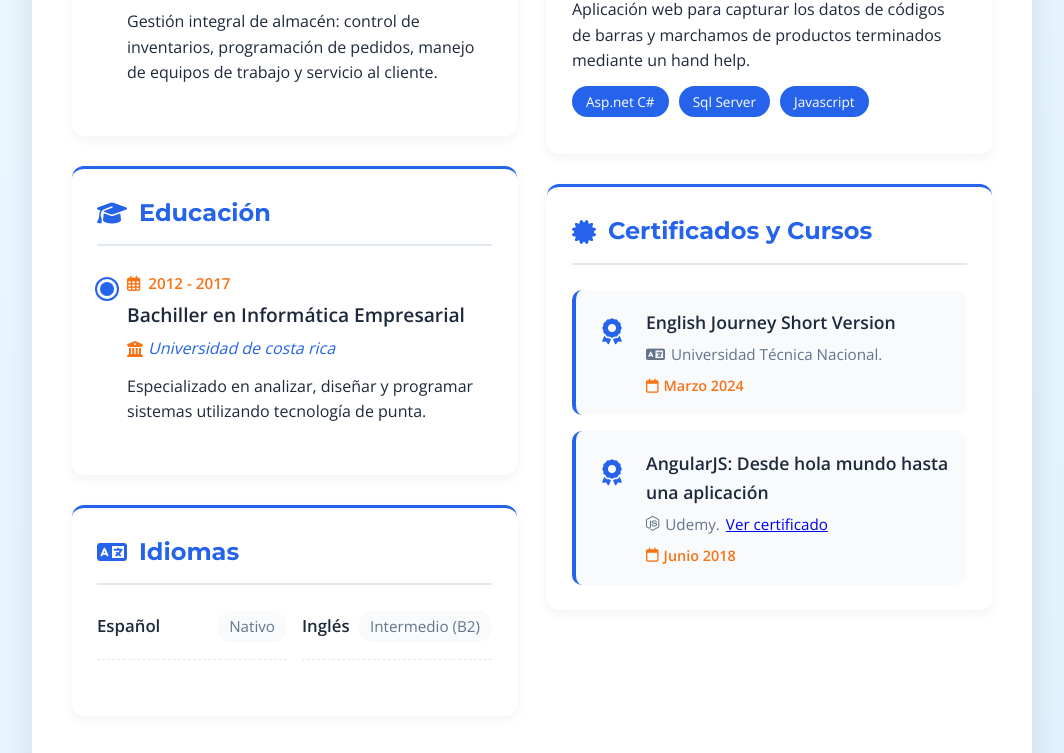
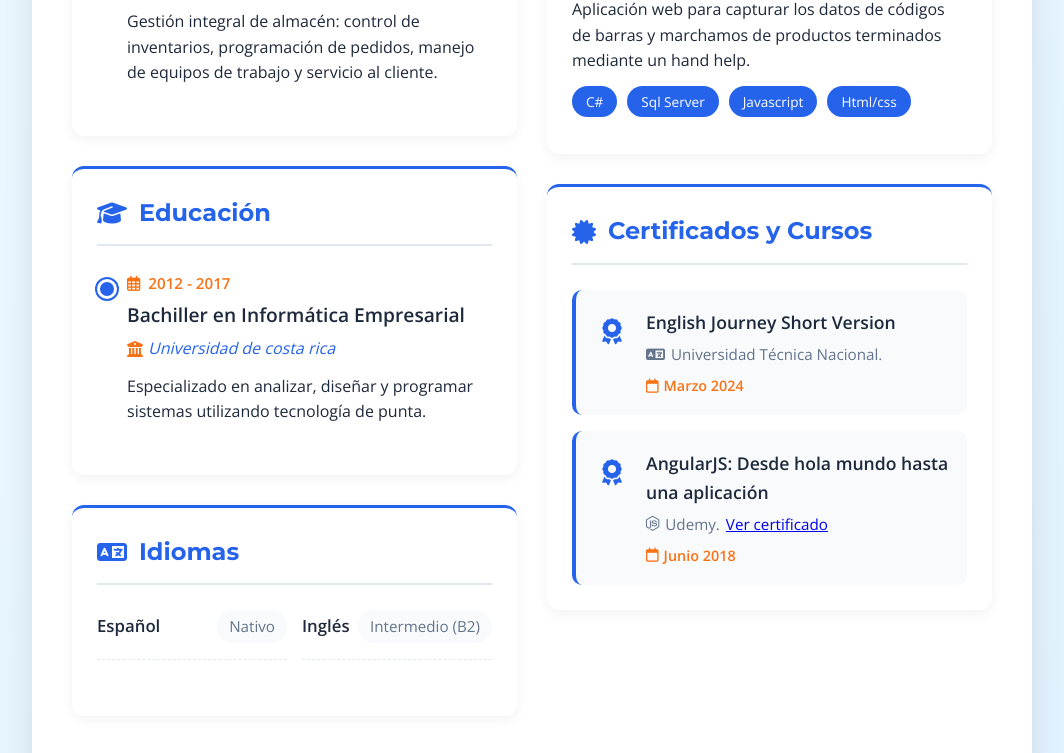
Before and after one commit to lcampos83/LuisCampos.github.io, a plain HTML site: page index.html in a window 1280 px wide. Shown: the part 1182-1935 px from the top of the page, without its empty margins (108-1172 px from the left). Drawn offline with nearby package versions, Linux system fonts and the light colour scheme.

Commit message:
Update index.html

```diff
--- a/index.html
+++ b/index.html
@@ -641,9 +641,10 @@
                         <h4 class="project-title"><i class="fas fa-star"></i> App web de escaneo</h4>
                         <p>Aplicación web para capturar los datos de códigos de barras y marchamos de productos terminados mediante un hand help.</p>
                         <div class="project-tech">
-                            <span class="tech-tag">Asp.net C#</span>
+                            <span class="tech-tag">C#</span>
                             <span class="tech-tag">Sql Server</span>
                             <span class="tech-tag">Javascript</span>
+                            <span class="tech-tag">Html/css</span>
                         </div>
                     </div>
 
```
